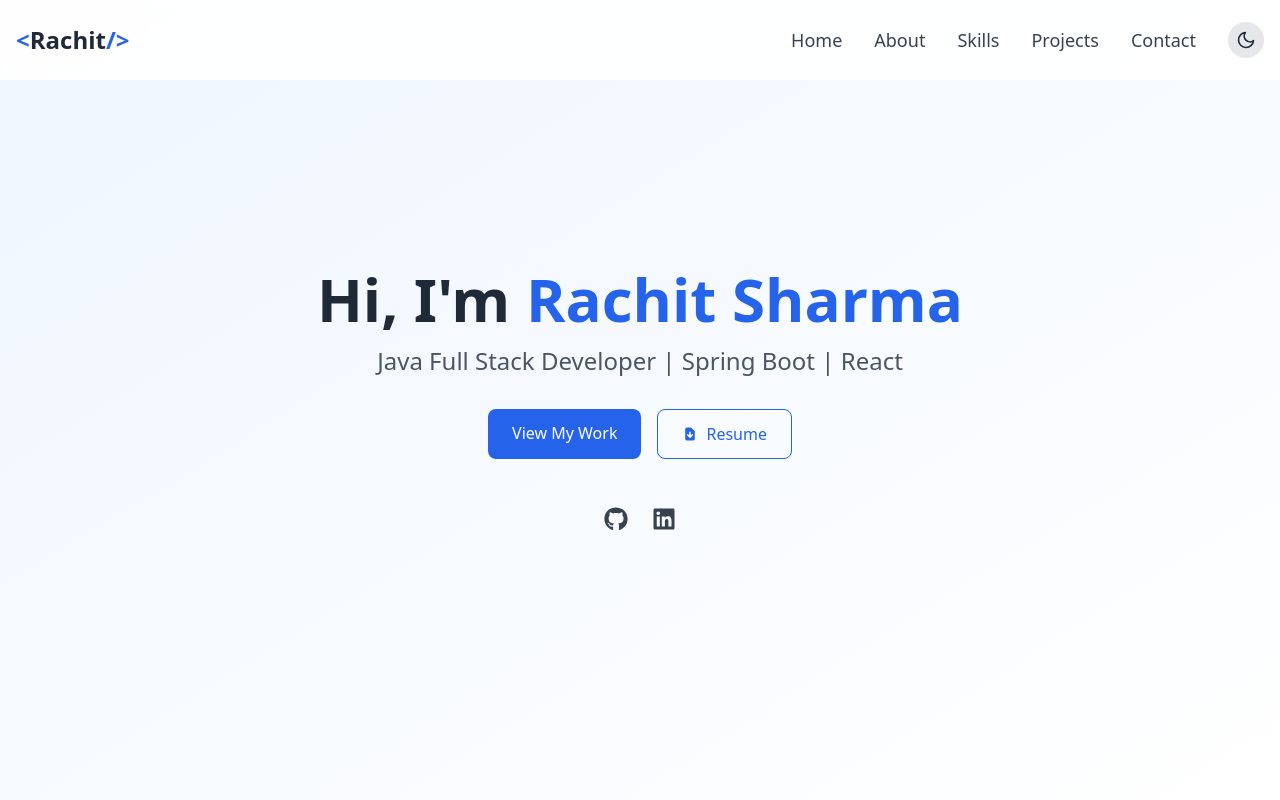
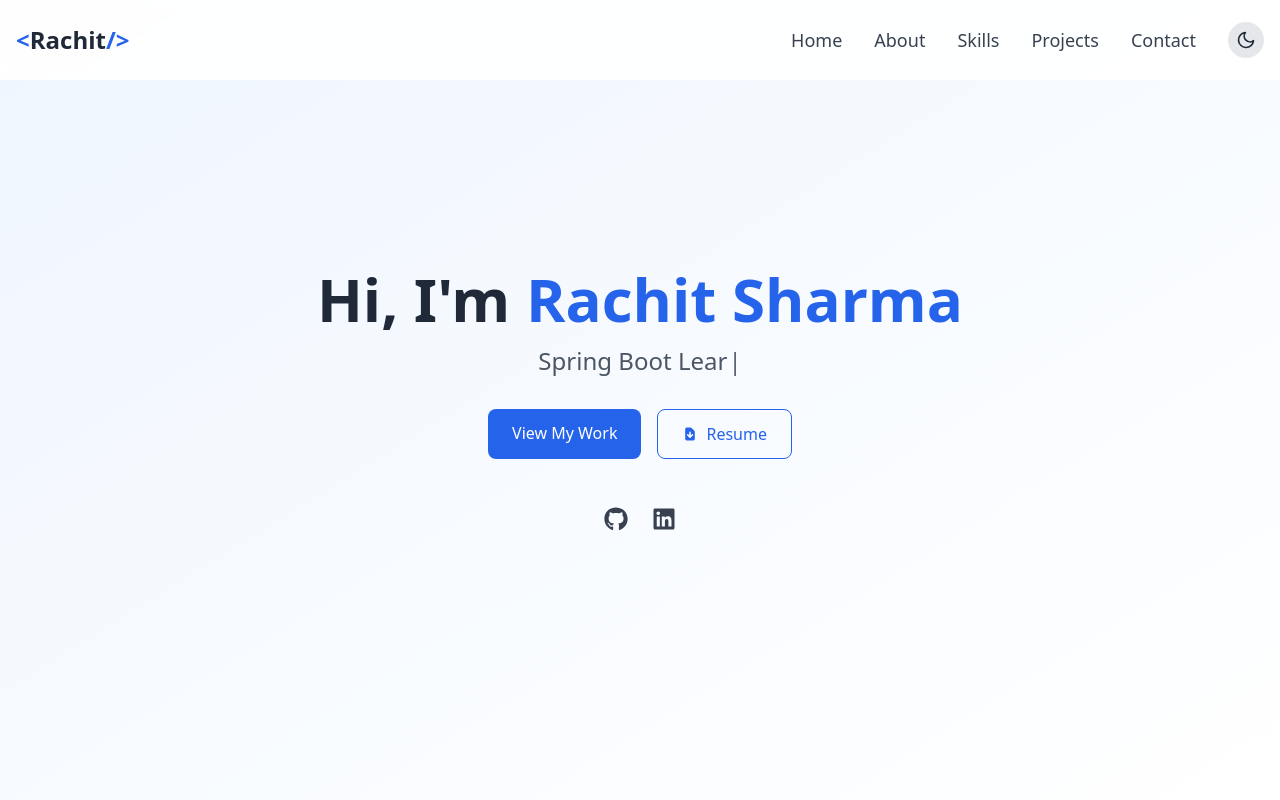
Before and after one commit to rachitsharma300/rachit-portfolio, a React (Vite) app: page / in a window 1280 px wide. Shown: the top 800 px of the page. Built offline with nearby package versions, Linux system fonts and the light colour scheme.

Commit message:
Refactor Hero component: format imports, enhance section structure, and add Typewriter effect for dynamic text

```diff
--- a/src/sections/Hero.jsx
+++ b/src/sections/Hero.jsx
@@ -1,11 +1,15 @@
 // eslint-disable-next-line no-unused-vars
-import { motion } from 'framer-motion';
-import { FaGithub, FaLinkedin } from 'react-icons/fa';
-import { HiDocumentDownload } from 'react-icons/hi';
+import { motion } from "framer-motion";
+import { FaGithub, FaLinkedin } from "react-icons/fa";
+import { HiDocumentDownload } from "react-icons/hi";
+import Typewriter from "typewriter-effect";
 
 const Hero = () => {
   return (
-    <section id="home" className="min-h-screen flex items-center justify-center bg-gradient-to-br from-blue-50 to-white dark:from-dark-800 dark:to-dark-900 transition-colors duration-300">
+    <section
+      id="home"
+      className="min-h-screen flex items-center justify-center bg-gradient-to-br from-blue-50 to-white dark:from-dark-800 dark:to-dark-900 transition-colors duration-300"
+    >
       <div className="container mx-auto px-4 text-center">
         <motion.div
           initial={{ opacity: 0, y: -20 }}
@@ -13,11 +17,28 @@ const Hero = () => {
           transition={{ duration: 0.8 }}
         >
           <h1 className="text-4xl md:text-6xl font-bold text-gray-800 dark:text-gray-200 mb-4">
-            Hi, I'm <span className="text-blue-600 dark:text-blue-400">Rachit Sharma</span>
+            Hi, I'm{" "}
+            <span className="text-blue-600 dark:text-blue-400">
+              Rachit Sharma
+            </span>
           </h1>
-          <h2 className="text-xl md:text-2xl text-gray-600 dark:text-gray-400 mb-8">
-            Java Full Stack Developer | Spring Boot | React
-          </h2>
+          <div className="text-xl md:text-2xl text-gray-600 dark:text-gray-400 mb-8 h-8">
+            <Typewriter
+              options={{
+                strings: [
+                  "Aspiring Full Stack Java Developer",
+                  "Spring Boot Learner",
+                  "React Enthusiast",
+                  "Building Full Stack Projects",
+                  "Passionate Java Developer",
+                ],
+                autoStart: true,
+                loop: true,
+                delay: 50,
+                deleteSpeed: 30,
+              }}
+            />
+          </div>
 
           <div className="flex flex-wrap justify-center gap-4 mb-12">
             <motion.a
@@ -38,10 +59,18 @@ const Hero = () => {
           </div>
 
           <div className="flex justify-center gap-6">
-            <a href="https://github.com/yourusername" target="_blank" rel="noopener noreferrer">
+            <a
+              href="https://github.com/yourusername"
+              target="_blank"
+              rel="noopener noreferrer"
+            >
               <FaGithub className="text-2xl text-gray-700 hover:text-blue-600 dark:text-gray-300 dark:hover:text-blue-400 transition" />
             </a>
-            <a href="https://linkedin.com/in/yourusername" target="_blank" rel="noopener noreferrer">
+            <a
+              href="https://linkedin.com/in/yourusername"
+              target="_blank"
+              rel="noopener noreferrer"
+            >
               <FaLinkedin className="text-2xl text-gray-700 hover:text-blue-600 dark:text-gray-300 dark:hover:text-blue-400 transition" />
             </a>
           </div>
```
